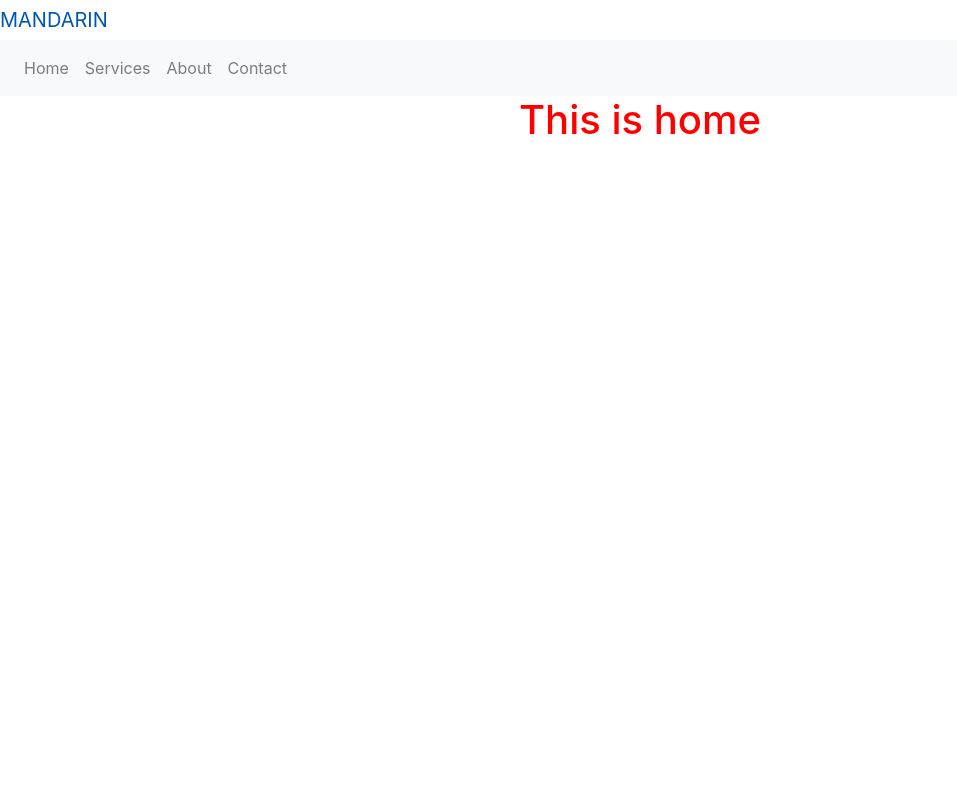
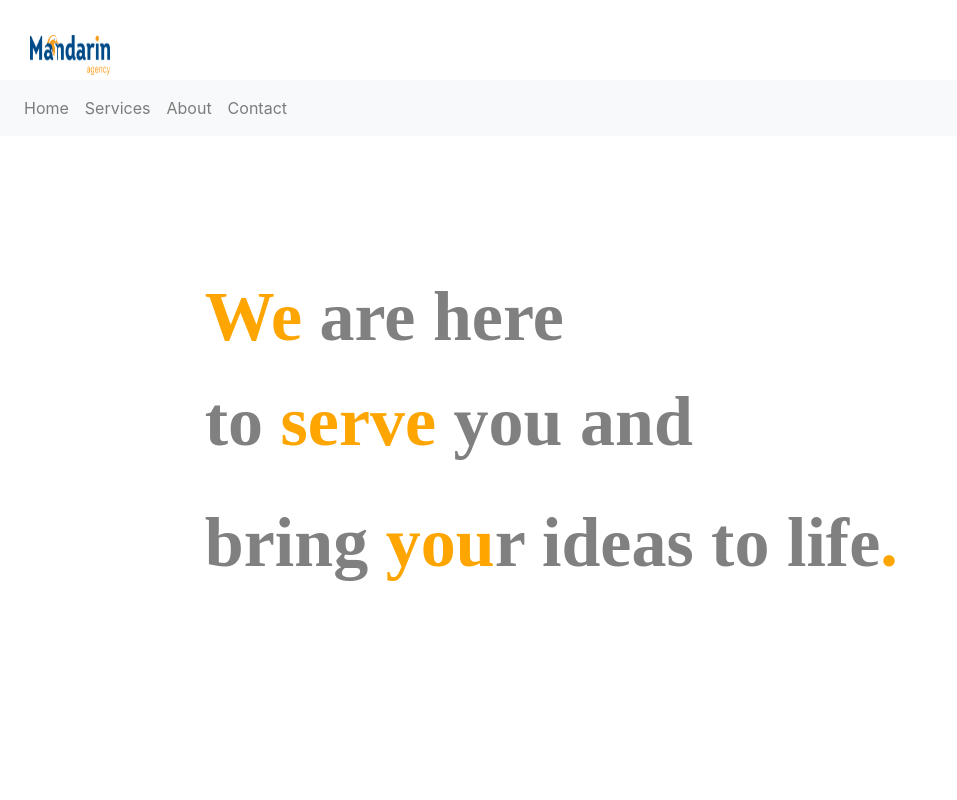
Before and after one commit to T-code1/mandarin-web, a React (Create React App) app: page / in a window 1280 px wide. Shown: the top 800 px of the page, without its empty margins (0-957 px from the left). Built offline with nearby package versions, Linux system fonts and the light colour scheme.

Commit message:
first home component achievement

```diff
--- a/src/components/home.css
+++ b/src/components/home.css
@@ -1,4 +1,26 @@
 .home{
-   color:red;
+   color: gray;
    height: 100vh;
+
 }
+
+.hometext {
+   font-size: 70px;
+   text-align: start;
+   margin-top: 10%;
+   margin-left: 16%;
+   margin-right: 20%;
+   font-weight: bold;
+   font-family: intro;
+}
+
+.we {
+   color: orange;
+}
+
+.logo {
+   margin-left: 30px;
+   margin-top: 30px;
+   width: 80px;
+   height: 40px;
+}
--- a/src/components/home.js
+++ b/src/components/home.js
@@ -1,8 +1,16 @@
 import React from 'react';
-import "./home.css"
-const Home =()=> {
+import "./home.css";
 
-  return <h1 className="home">This is home </h1>;
+
+const Home = () => {
+
+  return (<div>
+    <div className='home'>
+      <p className='hometext'> <div><strong className='we'>We</strong> are here</div>
+      <p> to <strong className='we'>serve</strong> you and</p> <p>bring <strong className='we'>you</strong>r ideas to life<strong className='we'>.</strong>
+      </p></p>
+    </div>
+  </div>);
 }
 
 export default Home;
--- a/src/components/navigation.js
+++ b/src/components/navigation.js
@@ -11,7 +11,8 @@ import {
   Row,
   Col
 } from 'reactstrap';
-import {Link} from "react-scroll";
+import { Link } from "react-scroll";
+
 
 const Example = (props) => {
   const [isOpen, setIsOpen] = useState(false);
@@ -23,7 +24,7 @@ const Example = (props) => {
       {/* <Container> */}
       <Row>
         <Col xs="9">
-    <NavbarBrand href="/">MANDARIN</NavbarBrand>
+          <NavbarBrand href="/"><img className="logo" src={require("../images/Official_Logo.png")} alt="pexels" /></NavbarBrand>
         </Col>
         <Col >
           <Navbar color="light" light expand="md">
```
Also changed, not shown: 1 other file (tests, documents, lock files or other folders). Lines whose indentation alone changed are shown as unchanged.
